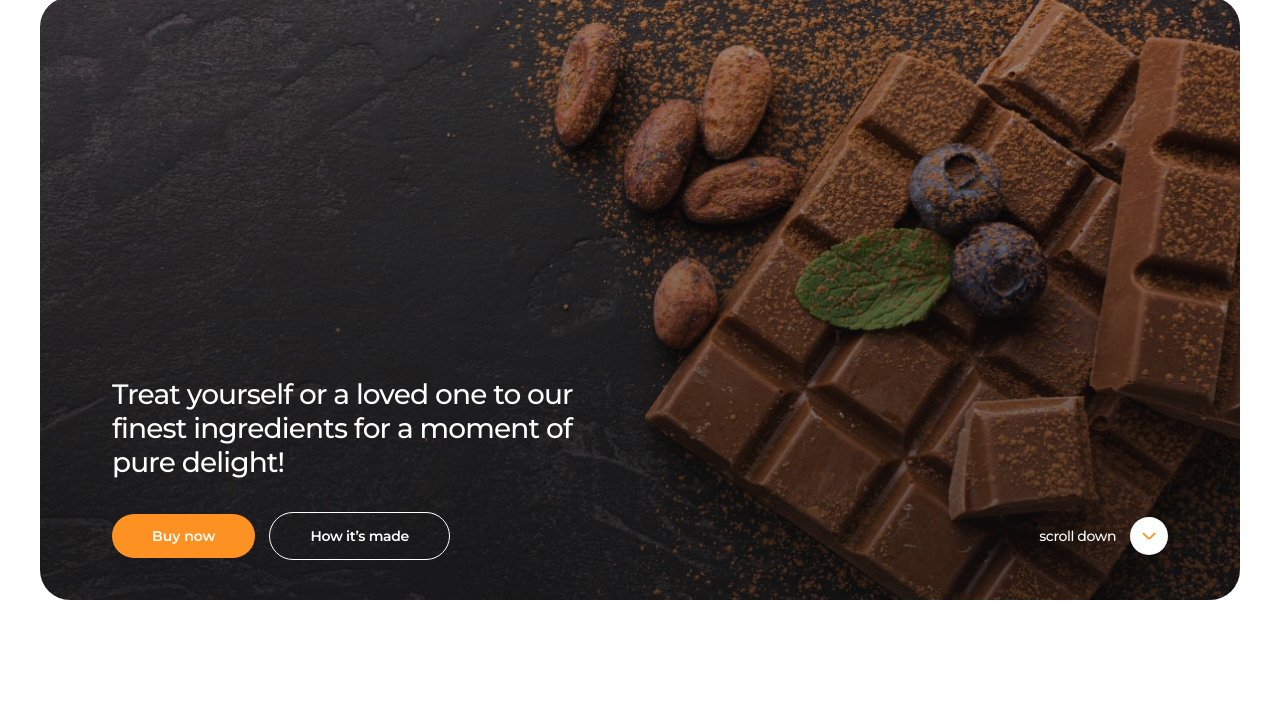
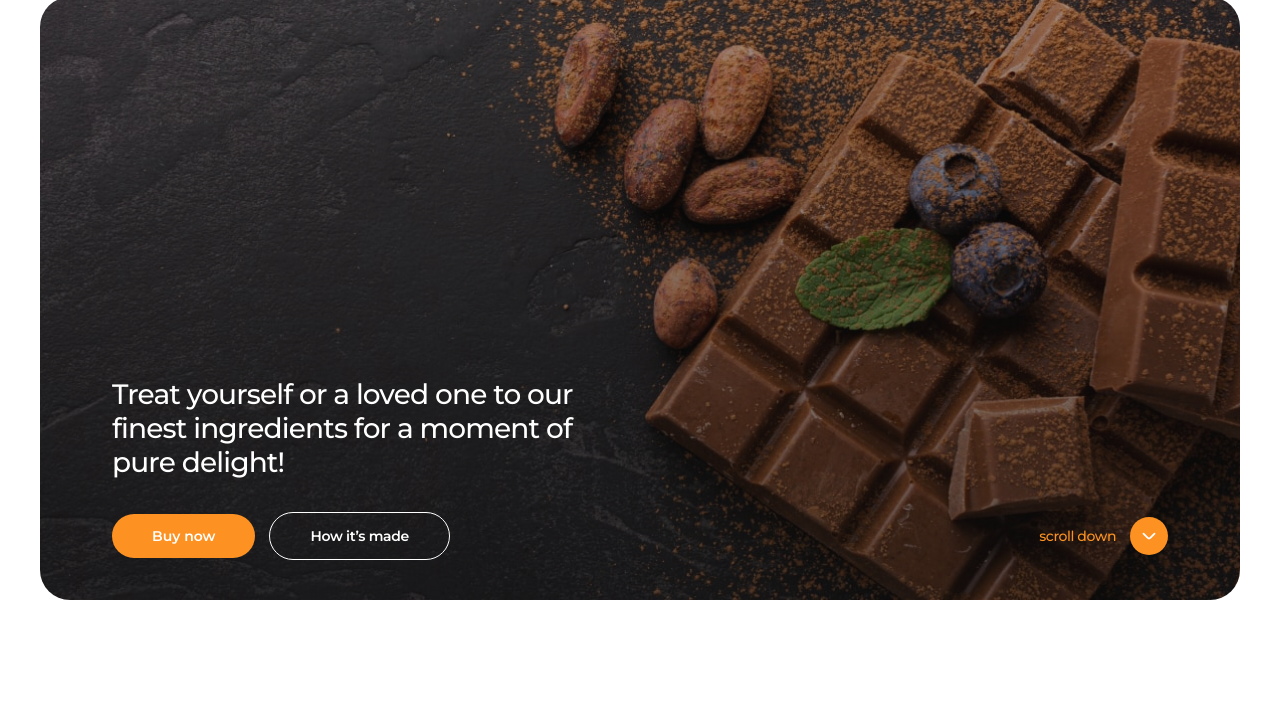
Before and after one commit to Gaevuha/chocolate-project, a plain HTML site: page index.html in a window 1280 px wide. In both pictures the pointer is over the link "scroll down". Shown: the part 83-800 px from the top of the page. Drawn offline with nearby package versions, Linux system fonts and the light colour scheme.

Commit message:
update css

```diff
--- a/css/styles.css
+++ b/css/styles.css
@@ -297,3 +297,18 @@ background-color: var(--color-pink);
 .hero-scrol-icon {
   fill: var(--color-primeri-orange);
 }
+
+.hero-btn-scroll:hover,
+.hero-btn-scroll:focus {
+  color: var(--color-primeri-orange);
+}
+
+.hero-btn-scroll:hover .wrap-scroll-icon,
+.hero-btn-scroll:focus .wrap-scroll-icon {
+  background-color: var(--color-primeri-orange);
+}
+
+.hero-btn-scroll:hover .hero-scrol-icon,
+.hero-btn-scroll:focus .hero-scrol-icon {
+  fill: var(--color-white);
+}
--- a/index.html
+++ b/index.html
@@ -64,7 +64,7 @@
           <div class="hero-batton">
             <button class="hero-btn" type="button">Buy now</button>
             <a class="hero-btn-link" href="#made">How it’s made</a>
-            <a class="hero-btn-scroll" href=""
+            <a class="hero-btn-scroll" href="#features"
               >scroll down
               <div class="wrap-scroll-icon">
                 <svg class="hero-scrol-icon" width="14" height="8">
@@ -75,7 +75,7 @@
           </div>
         </div>
       </section>
-      <section class="features section">
+      <section id="features" class="features section">
         <h2 class="visually-hidden">Features</h2>
         <ul class="features-list">
           <li class="features-item">
```
